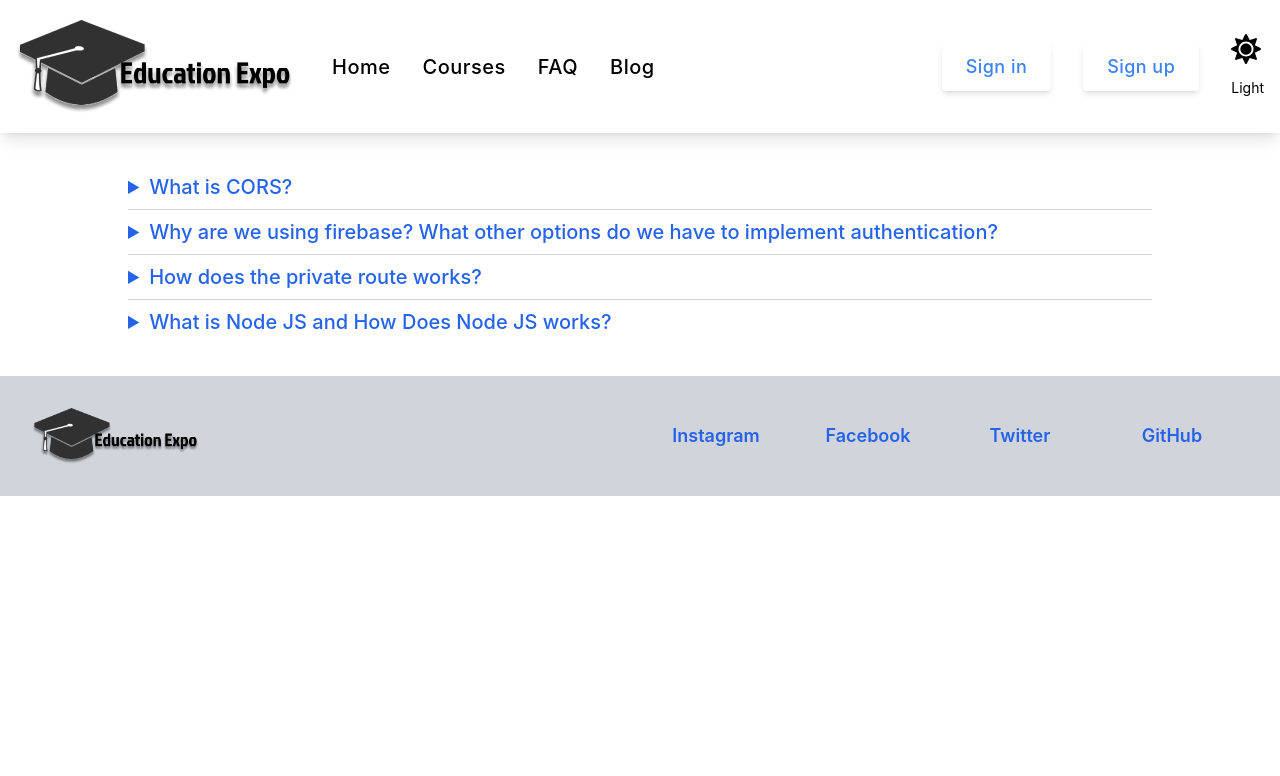
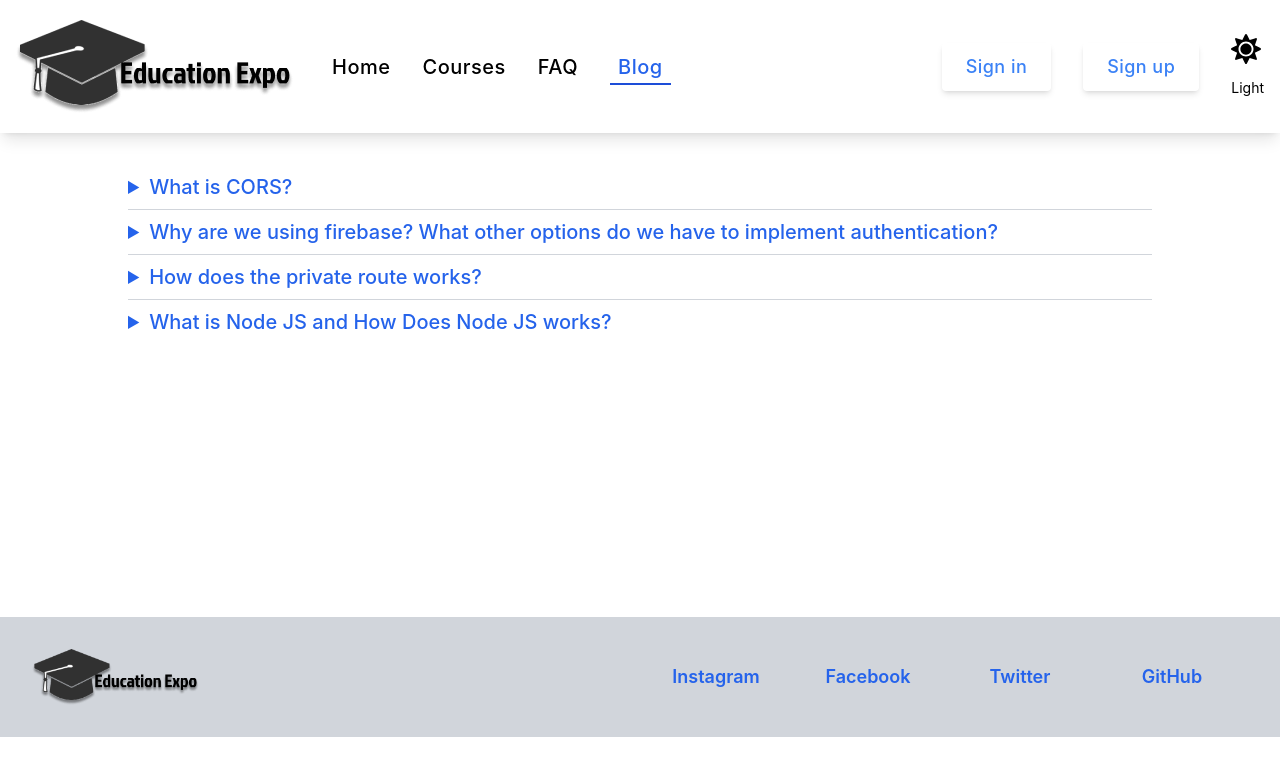
Before and after one commit to ShekhRaselMasrurAhmmadNissan/education-expo-client, a React (Create React App) app: page /blog in a window 1280 px wide. Shown: the top 776 px of the page. Built offline with nearby package versions, Linux system fonts and the light colour scheme; no server answers.

Commit message:
Edited Some Design.

```diff
--- a/src/Components/Navbar/Navbar.js
+++ b/src/Components/Navbar/Navbar.js
@@ -37,7 +37,11 @@ const Navbar = () => {
 								<NavLink
 									to="home"
 									title="Home"
-									className="font-medium tracking-wide transition-colors duration-200 hover:text-deep-purple-accent-400"
+									className={({ isActive }) =>
+										isActive
+											? 'font-medium tracking-wide transition-colors duration-200 text-blue-600 border-b-2 py-1 px-2 border-blue-700'
+											: 'font-medium tracking-wide transition-colors duration-200 hover:text-blue-400'
+									}
 								>
 									Home
 								</NavLink>
@@ -46,7 +50,11 @@ const Navbar = () => {
 								<NavLink
 									to="courses"
 									title="Courses"
-									className="font-medium tracking-wide transition-colors duration-200 hover:text-deep-purple-accent-400"
+									className={({ isActive }) =>
+										isActive
+											? 'font-medium tracking-wide transition-colors duration-200 text-blue-600 border-b-2 py-1 px-2 border-blue-700'
+											: 'font-medium tracking-wide transition-colors duration-200 hover:text-blue-400'
+									}
 								>
 									Courses
 								</NavLink>
@@ -55,7 +63,11 @@ const Navbar = () => {
 								<NavLink
 									to="faq"
 									title="FAQ"
-									className="font-medium tracking-wide transition-colors duration-200 hover:text-deep-purple-accent-400"
+									className={({ isActive }) =>
+										isActive
+											? 'font-medium tracking-wide transition-colors duration-200 text-blue-600 border-b-2 py-1 px-2 border-blue-700'
+											: 'font-medium tracking-wide transition-colors duration-200 hover:text-blue-400'
+									}
 								>
 									FAQ
 								</NavLink>
@@ -64,7 +76,11 @@ const Navbar = () => {
 								<NavLink
 									to="blog"
 									title="Blog"
-									className="font-medium tracking-wide transition-colors duration-200 hover:text-deep-purple-accent-400"
+									className={({ isActive }) =>
+										isActive
+											? 'font-medium tracking-wide transition-colors duration-200 text-blue-600 border-b-2 py-1 px-2 border-blue-700'
+											: 'font-medium tracking-wide transition-colors duration-200 hover:text-blue-400'
+									}
 								>
 									Blog
 								</NavLink>
--- a/src/Pages/Blog/Blog.js
+++ b/src/Pages/Blog/Blog.js
@@ -2,7 +2,7 @@ import React from 'react';
 
 const Blog = () => {
 	return (
-		<div className="mt-8">
+		<div className="mt-8 lg:min-h-[420px]">
 			<div className="flex flex-col divide-y px-8 lg:px-12 xl:px-32 divide-gray-300">
 				<details>
 					<summary className="py-2 outline-none cursor-pointer text-xl font-medium text-blue-600">
```
